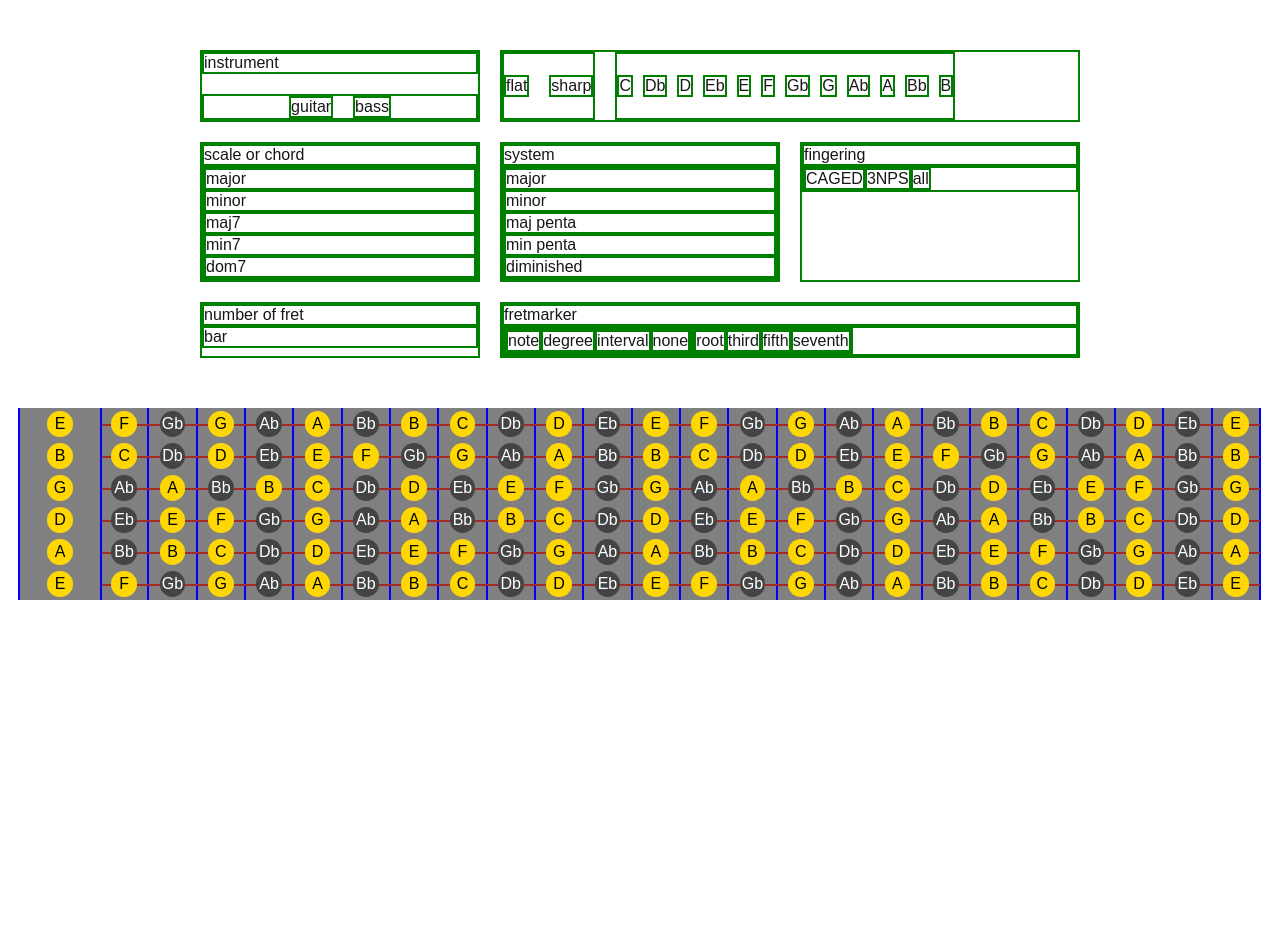
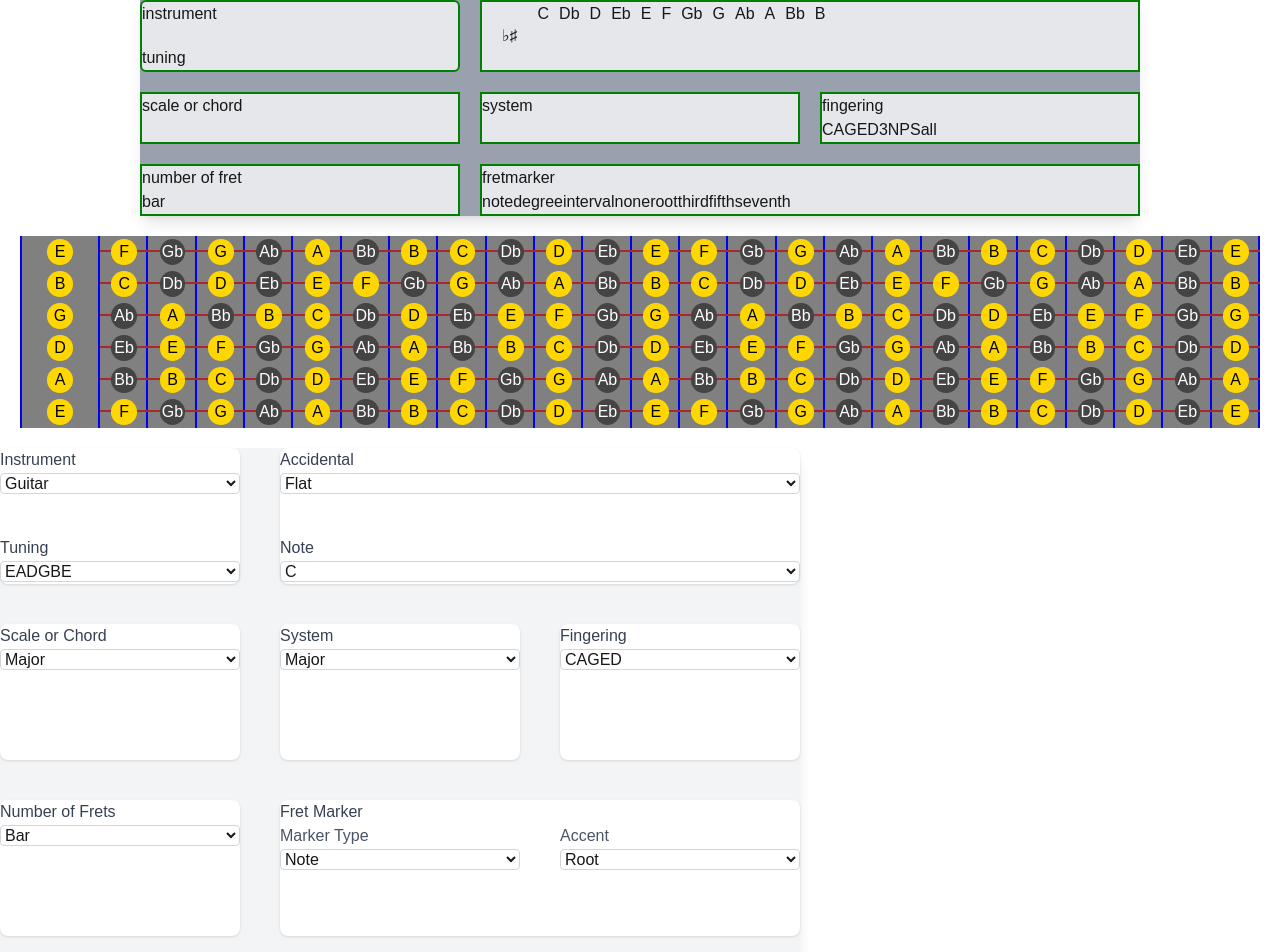
Before and after one commit to jxxnghwxn/fretboard, a Next.js app: page / in a window 1280 px wide. Shown: the top 952 px of the page. Before the commit the page ends 800 px from the top, so only its background shows below. Built offline with nearby package versions, Linux system fonts and the light colour scheme.

Commit message:
draft style setter

```diff
--- a/app/components/FretboardGet.tsx
+++ b/app/components/FretboardGet.tsx
@@ -1,15 +1,12 @@
 // import Image from 'next/image';
-import { notes, tunings, instruments, systems } from '@/app/lib/music';
+import { tunings, instruments, systems } from '@/app/lib/music';
+import { selectedNotesArray } from '@/app/lib/constant';
 const selectedInstrument = 'guitar';
 const numberOfStrings: number = instruments[selectedInstrument].nbStrings;
 const numberOfFrets = 25;
 
 const selectedKey = 'C';
 const selectedSystem = systems.ionian.degree; // from user input
-
-const selectedAccidental = '♭'; // or '♯'
-const selectedNotesArray =
-  selectedAccidental === '♭' ? notes.flat : notes.sharp;
 
 const selectedTuning = tunings[selectedInstrument].standard; // from user input
 
--- a/app/components/FretboardSet.tsx
+++ b/app/components/FretboardSet.tsx
@@ -1,19 +1,36 @@
+import { notes, instruments, tunings, systems } from '@/app/lib/music';
+
 export default function Controller() {
   return (
-    <div className="b grid grid-cols-3 gird-rows-4 gap-2 mx-20 my-5">
-      <div className="flex flex-col gap-2">
-        <div>instrument</div>
-        <div className="flex gap-2 justify-center items-center">
+    <div className="flex justify-center items-center ">
+      <div className="layout-grid grid grid-cols-3 gird-rows-4 gap-2 w-100 bg-gray-400 shadow-lg">
+        <div className="layout-item flex flex-col gap-2 bg-gray-200 rounded-md">
+          <div className="flex">
+            <label htmlFor="">instrument</label>
+            <div className="hidden">
               <div>guitar</div>
               <div>bass</div>
             </div>
           </div>
+          <div className="flex">
+            <label htmlFor="">tuning</label>
+            <div className="hidden">
+              <div>EADGBE</div>
+              <div>DADGAD</div>
+            </div>
+          </div>
+        </div>
 
-      <div className="col-span-2 flex gap-2 ">
+        <div className="layout-item col-span-2 flex gap-2 bg-gray-200">
           <div className="flex gap-2 justify-center items-center">
-          <div>flat</div>
-          <div>sharp</div>
+            <label htmlFor="accidental"></label>
+            <div className="flex">
+              <div>♭</div>
+              <div>♯</div>
             </div>
+          </div>
+          <div className="">
+            <label htmlFor="Key"></label>
             <div className="flex gap-1 justify-center items-center">
               <div>C</div>
               <div>Db</div>
@@ -29,10 +46,11 @@ export default function Controller() {
               <div>B</div>
             </div>
           </div>
+        </div>
 
-      <div>
-        <div>scale or chord</div>
-        <div>
+        <div className="layout-item bg-gray-200">
+          <div className="">scale or chord</div>
+          <div className="hidden">
             <div>major</div>
             <div>minor</div>
             <div>maj7</div>
@@ -41,9 +59,9 @@ export default function Controller() {
           </div>
         </div>
 
-      <div>
+        <div className="layout-item bg-gray-200">
           <div>system</div>
-        <div>
+          <div className="hidden">
             <div>major</div>
             <div>minor</div>
             <div>maj penta</div>
@@ -52,7 +70,7 @@ export default function Controller() {
           </div>
         </div>
 
-      <div>
+        <div className="layout-item bg-gray-200">
           <div>fingering</div>
           <div className="flex">
             <div>CAGED</div>
@@ -61,12 +79,12 @@ export default function Controller() {
           </div>
         </div>
 
-      <div>
+        <div className="layout-item bg-gray-200">
           <div>number of fret</div>
           <div>bar</div>
         </div>
 
-      <div className="col-span-2 flex flex-col">
+        <div className="layout-item col-span-2 flex flex-col bg-gray-200">
           <div>fretmarker</div>
           <div className="flex">
             <div className="flex">
@@ -84,5 +102,6 @@ export default function Controller() {
           </div>
         </div>
       </div>
+    </div>
   );
 }
--- /dev/null
+++ b/app/components/test.tsx
@@ -0,0 +1,198 @@
+export default function Controller() {
+  return (
+    <div className="grid grid-cols-3 grid-rows-4 gap-4 w-80 p-4 bg-gray-100 rounded-lg shadow-lg">
+      {/* Instrument & Tuning */}
+      <div className="col-span-1 bg-white p-4 rounded-lg shadow flex flex-col gap-4">
+        <div>
+          <label
+            htmlFor="instrument"
+            className="block text-gray-700 font-medium mb-1"
+          >
+            Instrument
+          </label>
+          <select
+            id="instrument"
+            className="w-full px-3 py-2 border border-gray-300 rounded focus:outline-none focus:ring focus:border-blue-300"
+          >
+            <option value="guitar">Guitar</option>
+            <option value="bass">Bass</option>
+          </select>
+        </div>
+        <div>
+          <label
+            htmlFor="tuning"
+            className="block text-gray-700 font-medium mb-1"
+          >
+            Tuning
+          </label>
+          <select
+            id="tuning"
+            className="w-full px-3 py-2 border border-gray-300 rounded focus:outline-none focus:ring focus:border-blue-300"
+          >
+            <option value="EADGBE">EADGBE</option>
+            <option value="DADGAD">DADGAD</option>
+          </select>
+        </div>
+      </div>
+
+      {/* Accidentals & Notes */}
+      <div className="col-span-2 bg-white p-4 rounded-lg shadow flex flex-col gap-4">
+        <div>
+          <label
+            htmlFor="accidental"
+            className="block text-gray-700 font-medium mb-1"
+          >
+            Accidental
+          </label>
+          <select
+            id="accidental"
+            className="w-full px-3 py-2 border border-gray-300 rounded focus:outline-none focus:ring focus:border-blue-300"
+          >
+            <option value="flat">Flat</option>
+            <option value="sharp">Sharp</option>
+          </select>
+        </div>
+        <div>
+          <label
+            htmlFor="note"
+            className="block text-gray-700 font-medium mb-1"
+          >
+            Note
+          </label>
+          <select
+            id="note"
+            className="w-full px-3 py-2 border border-gray-300 rounded focus:outline-none focus:ring focus:border-blue-300"
+          >
+            <option value="C">C</option>
+            <option value="Db">Db</option>
+            <option value="D">D</option>
+            <option value="Eb">Eb</option>
+            <option value="E">E</option>
+            <option value="F">F</option>
+            <option value="Gb">Gb</option>
+            <option value="G">G</option>
+            <option value="Ab">Ab</option>
+            <option value="A">A</option>
+            <option value="Bb">Bb</option>
+            <option value="B">B</option>
+          </select>
+        </div>
+      </div>
+
+      {/* Scale or Chord */}
+      <div className="bg-white p-4 rounded-lg shadow">
+        <label
+          htmlFor="scaleChord"
+          className="block text-gray-700 font-medium mb-1"
+        >
+          Scale or Chord
+        </label>
+        <select
+          id="scaleChord"
+          className="w-full px-3 py-2 border border-gray-300 rounded focus:outline-none focus:ring focus:border-blue-300"
+        >
+          <option value="major">Major</option>
+          <option value="minor">Minor</option>
+          <option value="maj7">Maj7</option>
+          <option value="min7">Min7</option>
+          <option value="dom7">Dom7</option>
+        </select>
+      </div>
+
+      {/* System */}
+      <div className="bg-white p-4 rounded-lg shadow">
+        <label
+          htmlFor="system"
+          className="block text-gray-700 font-medium mb-1"
+        >
+          System
+        </label>
+        <select
+          id="system"
+          className="w-full px-3 py-2 border border-gray-300 rounded focus:outline-none focus:ring focus:border-blue-300"
+        >
+          <option value="major">Major</option>
+          <option value="minor">Minor</option>
+          <option value="majPenta">Maj Penta</option>
+          <option value="minPenta">Min Penta</option>
+          <option value="diminished">Diminished</option>
+        </select>
+      </div>
+
+      {/* Fingering */}
+      <div className="bg-white p-4 rounded-lg shadow">
+        <label
+          htmlFor="fingering"
+          className="block text-gray-700 font-medium mb-1"
+        >
+          Fingering
+        </label>
+        <select
+          id="fingering"
+          className="w-full px-3 py-2 border border-gray-300 rounded focus:outline-none focus:ring focus:border-blue-300"
+        >
+          <option value="CAGED">CAGED</option>
+          <option value="3NPS">3NPS</option>
+          <option value="all">All</option>
+        </select>
+      </div>
+
+      {/* Number of Frets */}
+      <div className="bg-white p-4 rounded-lg shadow">
+        <label htmlFor="frets" className="block text-gray-700 font-medium mb-1">
+          Number of Frets
+        </label>
+        <select
+          id="frets"
+          className="w-full px-3 py-2 border border-gray-300 rounded focus:outline-none focus:ring focus:border-blue-300"
+        >
+          <option value="bar">Bar</option>
+          {/* 필요시 추가 옵션 */}
+        </select>
+      </div>
+
+      {/* Fret Marker */}
+      <div className="col-span-2 bg-white p-4 rounded-lg shadow">
+        <label className="block text-gray-700 font-medium mb-1">
+          Fret Marker
+        </label>
+        <div className="grid grid-cols-2 gap-4">
+          <div>
+            <label
+              htmlFor="fretMarkerType"
+              className="block text-gray-600 mb-1"
+            >
+              Marker Type
+            </label>
+            <select
+              id="fretMarkerType"
+              className="w-full px-3 py-2 border border-gray-300 rounded focus:outline-none focus:ring focus:border-blue-300"
+            >
+              <option value="note">Note</option>
+              <option value="degree">Degree</option>
+              <option value="interval">Interval</option>
+              <option value="none">None</option>
+            </select>
+          </div>
+          <div>
+            <label
+              htmlFor="fretMarkerAccent"
+              className="block text-gray-600 mb-1"
+            >
+              Accent
+            </label>
+            <select
+              id="fretMarkerAccent"
+              className="w-full px-3 py-2 border border-gray-300 rounded focus:outline-none focus:ring focus:border-blue-300"
+            >
+              <option value="root">Root</option>
+              <option value="third">Third</option>
+              <option value="fifth">Fifth</option>
+              <option value="seventh">Seventh</option>
+            </select>
+          </div>
+        </div>
+      </div>
+    </div>
+  );
+}
--- a/app/globals.css
+++ b/app/globals.css
@@ -1,6 +1,4 @@
-@tailwind base;
-@tailwind components;
-@tailwind utilities;
+@import 'tailwindcss';
 @theme {
   --spacing: 10px;
 }
@@ -111,6 +109,6 @@ body {
 }
 
 /* FretboardSet.tsx */
-.b * {
+.layout-item {
   border: solid 2px green;
 }
--- /dev/null
+++ b/app/lib/constant.ts
@@ -0,0 +1,5 @@
+import { notes } from '@/app/lib/music';
+
+const selectedAccidental = '♭'; // or '♯'
+export const selectedNotesArray =
+  selectedAccidental === '♭' ? notes.flat : notes.sharp;
--- a/app/lib/music.tsx
+++ b/app/lib/music.ts
@@ -7,18 +7,29 @@ export const degrees = {
   flat: ['1', '♭2', '2', '♭3', '3', '4', '♭5', '5', '♭6', '6', '♭7', '7'],
   sharp: ['1', '♯1', '2', '♯2', '3', '4', '♯4', '5', '♯5', '6', '♯6', '7'],
 };
+
+export const instruments = {
+  guitar: { name: 'Guitar', nbStrings: 6 },
+  guitar_7: { name: '7-string guitar', nbStrings: 7 },
+  bass: { name: 'Bass', nbStrings: 4 },
+  bass_5: { name: '5-string bass', nbStrings: 5 },
+};
+
 export const tunings = {
   guitar: {
     standard: ['E', 'A', 'D', 'G', 'B', 'E'],
+    drop_d: ['D', 'A', 'D', 'G', 'A', 'D'],
+  },
+  guitar_7: {
+    standard: ['B', 'E', 'A', 'D', 'G', 'B', 'E'],
   },
   bass: {
     standard: ['E', 'A', 'D', 'G'],
   },
-};
-
-export const instruments = {
-  guitar: { name: 'Guitar', nbStrings: 6 },
-  bass: { name: 'Bass', nbStrings: 4 },
+  bass_5: {
+    standard: ['B', 'E', 'A', 'D', 'G'],
+    standard_high: ['E', 'A', 'D', 'G', 'C'],
+  },
 };
 
 export const systems = {
--- a/app/page.tsx
+++ b/app/page.tsx
@@ -1,11 +1,13 @@
 import FretboardSet from '@/app/components/FretboardSet';
 import FretboardGet from '@/app/components/FretboardGet';
+import Test from '@/app/components/test';
 
 export default function Home() {
   return (
     <div>
       <FretboardSet />
       <FretboardGet />
+      <Test />
     </div>
   );
 }
```
Lines whose indentation alone changed are shown as unchanged.
